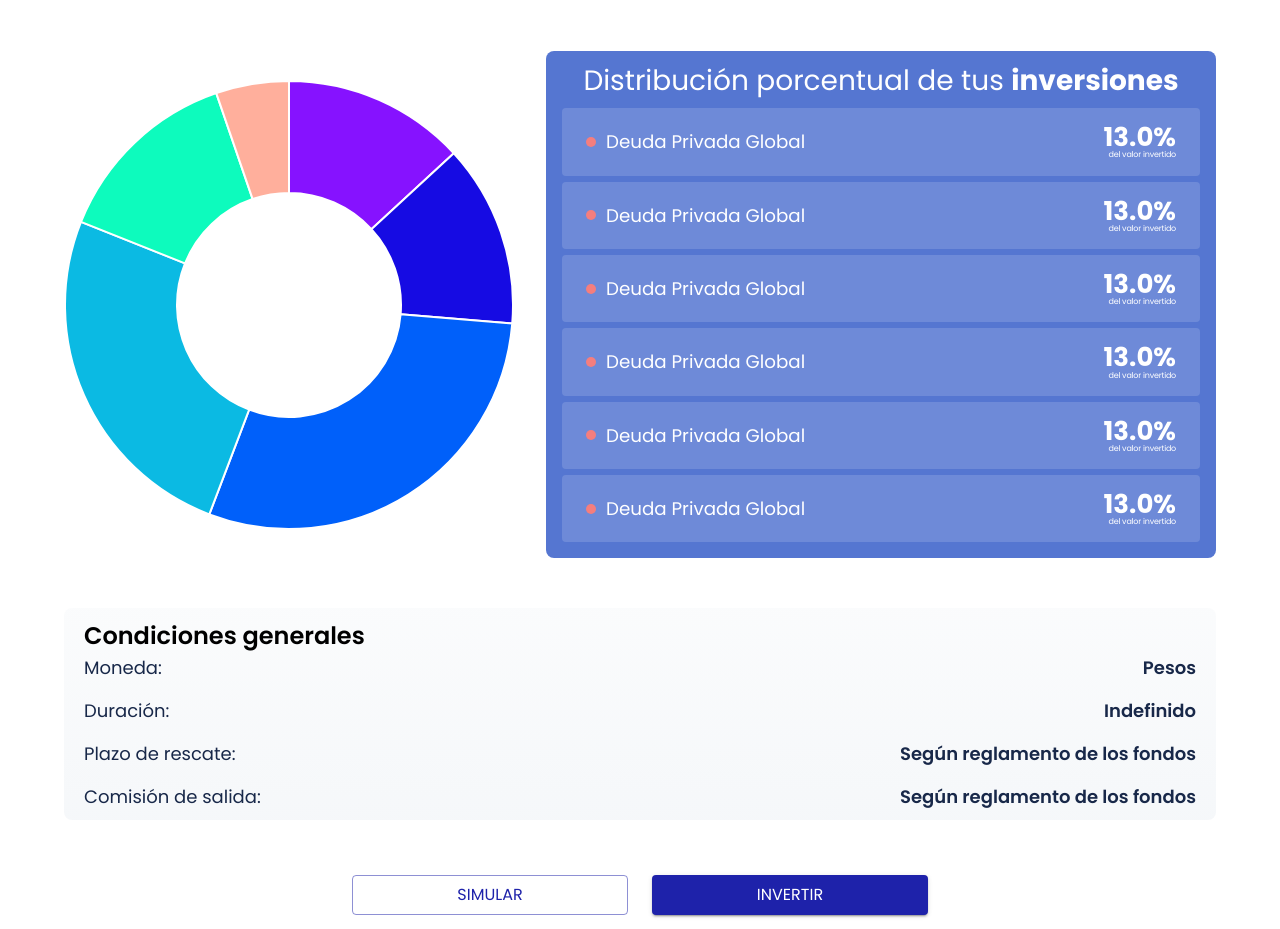
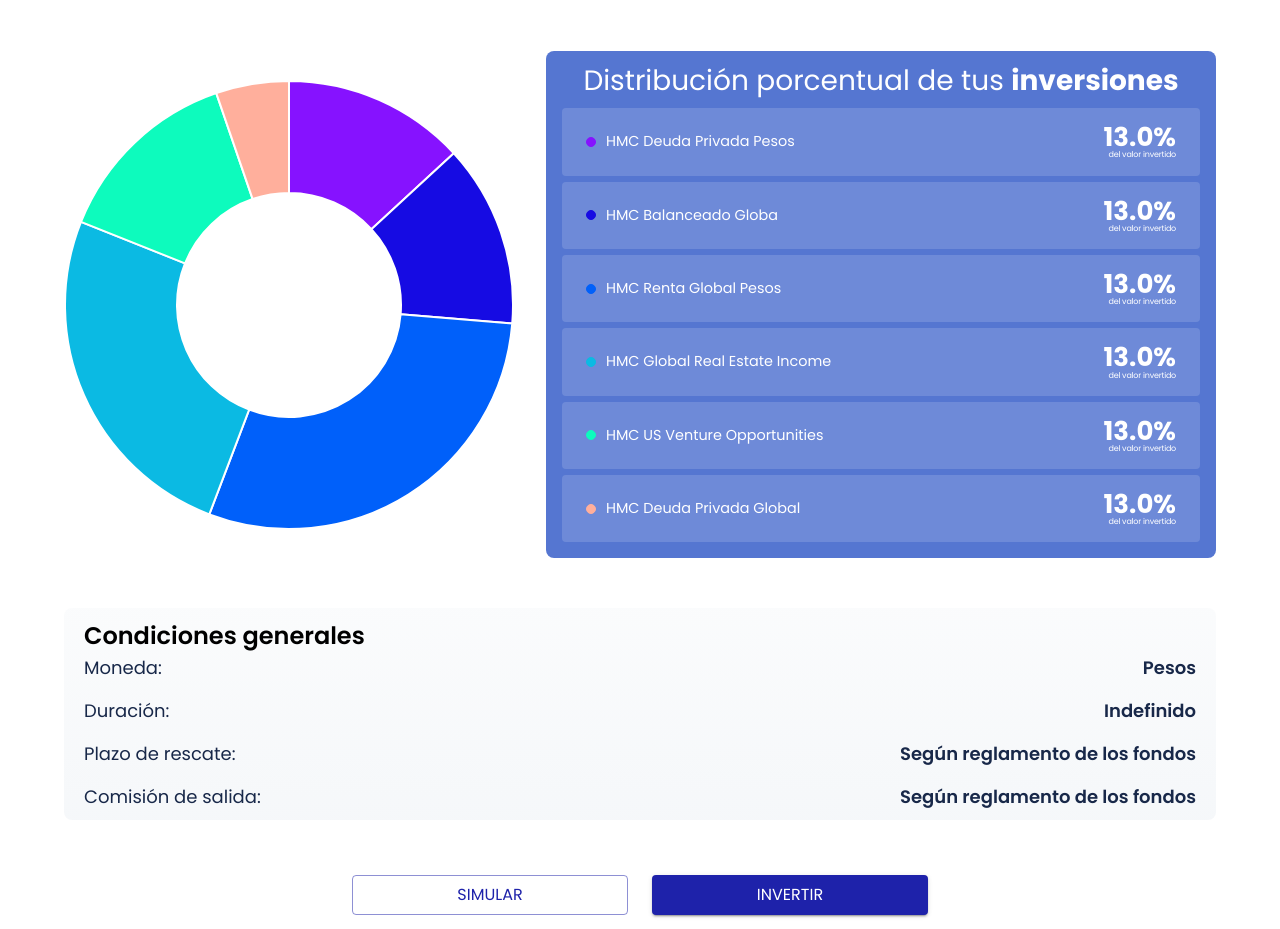
Before and after one commit to PandaDesigner/xcala-mui, a React (Vite) app: page / in a window 1280 px wide. Shown: the part 821-1750 px from the top of the page. Built offline with nearby package versions, Linux system fonts and the light colour scheme; a web font is replaced by a local one.

Commit message:
handler color hexadecimal

```diff
--- a/src/components/detailPortafolioView/components/BodyPorfolio.jsx
+++ b/src/components/detailPortafolioView/components/BodyPorfolio.jsx
@@ -141,7 +141,7 @@
         backgroundColor={'rgba(180, 225 , 225, 0.2)'}
         //height={'30vh'}
         padding={2}
-        width={'100%'}
+        width={{xs: '90%', md: '100%'}}
         borderRadius={2}
         marginBottom={18}
         flexDirection={'row'}
--- a/src/components/detailPortafolioView/components/DistributionValue.jsx
+++ b/src/components/detailPortafolioView/components/DistributionValue.jsx
@@ -1,6 +1,7 @@
 import {Stack, Typography, styled} from '@mui/material'
 import {ItemValueDistribution} from './distributionOfFunds/itemValueDistribution'
 import {BtnGroup} from './distributionOfFunds/btnGroup'
+import {handelHexToRgb} from '../handler'
 
 const DistributionValues = styled(Stack)({
   backgroundColor: 'rgba(85, 118, 209, 1)',
@@ -50,12 +51,30 @@
         </TitelDistributionInvText>
       </TitelDistributionInvText>
       <SectionDistribucion gap={'6px'}>
-        <ItemValueDistribution />
-        <ItemValueDistribution />
-        <ItemValueDistribution />
-        <ItemValueDistribution />
-        <ItemValueDistribution />
-        <ItemValueDistribution />
+        <ItemValueDistribution
+          fundName='HMC Deuda Privada Pesos'
+          bgColorFund={handelHexToRgb('#8612FF')}
+        />
+        <ItemValueDistribution
+          fundName='HMC Balanceado Globa'
+          bgColorFund={handelHexToRgb('#160BE3')}
+        />
+        <ItemValueDistribution
+          fundName='HMC Renta Global Pesos'
+          bgColorFund={handelHexToRgb('#0060FA')}
+        />
+        <ItemValueDistribution
+          fundName='HMC Global Real Estate Income'
+          bgColorFund={handelHexToRgb('#0BBAE3')}
+        />
+        <ItemValueDistribution
+          fundName='HMC US Venture Opportunities'
+          bgColorFund={handelHexToRgb('#0DFBBD')}
+        />
+        <ItemValueDistribution
+          fundName='HMC Deuda Privada Global'
+          bgColorFund={handelHexToRgb('#FFAF9C')}
+        />
       </SectionDistribucion>
     </DistributionValues>
   )
--- a/src/components/detailPortafolioView/components/distributionOfFunds/ItemValueDistribution.jsx
+++ b/src/components/detailPortafolioView/components/distributionOfFunds/ItemValueDistribution.jsx
@@ -1,4 +1,5 @@
 import {Box, Stack, Typography, styled} from '@mui/material'
+import {handelBgColorFund} from '../../handler'
 
 const ItemValueDistributio = styled(Stack)({
   backgroundColor: 'rgba(255, 255, 255, 0.15)',
@@ -34,8 +35,6 @@
   width: '8px',
   margin: '0px',
   borderRadius: '100px',
-  backgroundColor: 'rgba(245, 126, 126, 1)',
-  border: '1px solid rgba(245, 126, 126, 0.5)',
 })
 
 const FondoNameItem = styled(Typography)({
@@ -46,14 +45,12 @@
   fontStyle: 'normal',
   fontFamily: 'Poppins',
   fontWeight: '400',
-  fontSize: {sm: '12px', md: '16px'},
-  letterSpacing: '0px',
   textDecoration: 'none',
   lineHeight: '105%',
   textTransform: 'none',
   flex: '1',
   margin: '0px 0px 0px 10px',
-  width: '100%',
+  // width: '100%',
 })
 
 const IndicatorSection = styled(Stack)({
@@ -63,13 +60,10 @@
   justifyContent: 'space-between',
   alignItems: 'center',
   padding: '0px 8px',
-  //flexWrap: 'wrap',
   boxSizing: 'border-box',
   alignSelf: 'stretch',
   margin: '0px',
   width: '100%',
-  //height: '39px',
-  //minWidth: '330.75px',
 })
 
 const ValueFondo = styled(Stack)({
@@ -114,16 +108,30 @@
   lineHeight: '101%',
 })
 
-export const ItemValueDistribution = () => {
+export const ItemValueDistribution = ({
+  fundName = 'Nombre del fondo',
+  porcentualValueFund = '13.0',
+  bgColorFund = 'rgb(0, 96, 250, 1)',
+  lineColroFund = `1px solid  ${handelBgColorFund(bgColorFund)}`,
+}) => {
+  console.log(handelBgColorFund(bgColorFund))
+  console.log(lineColroFund)
   return (
     <ItemValueDistributio>
       <IndicatorSection>
         <SelectorIndicator>
-          <InvertedChartsIndica />
-          <FondoNameItem>Deuda Privada Global</FondoNameItem>
+          <InvertedChartsIndica
+            sx={{
+              backgroundColor: bgColorFund,
+              border: lineColroFund,
+            }}
+          />
+          <FondoNameItem sx={{fontSize: {sm: '0.9rem !important', md: '1rem'}}}>
+            {fundName}
+          </FondoNameItem>
         </SelectorIndicator>
         <ValueFondo>
-          <ValuePymen>{`${'13.0'}%`}</ValuePymen>
+          <ValuePymen>{`${porcentualValueFund}%`}</ValuePymen>
           <DescriptionValue>del valor invertido</DescriptionValue>
         </ValueFondo>
       </IndicatorSection>
--- a/src/components/detailPortafolioView/handler/handleFuntion.js
+++ b/src/components/detailPortafolioView/handler/handleFuntion.js
@@ -16,3 +16,15 @@
 		? IconsPerfilModerado
 		: IconsPerfilAgresivo;
 };
+
+export  const handelBgColorFund = (color) =>{
+	const newColors = color.split(',').map(item => item === '1)'? item.replace(' 1)',' 0.5)'):item)
+   return newColors.join(',')
+   }
+
+export const  handelHexToRgb = (hex) => {
+	const r = parseInt(hex.substring(1,3), 16);
+	const g = parseInt(hex.substring(3,5), 16);
+	const b = parseInt(hex.substring(5,7), 16);
+	return `rgba(${r}, ${g}, ${b}, 1)`
+  }
```
